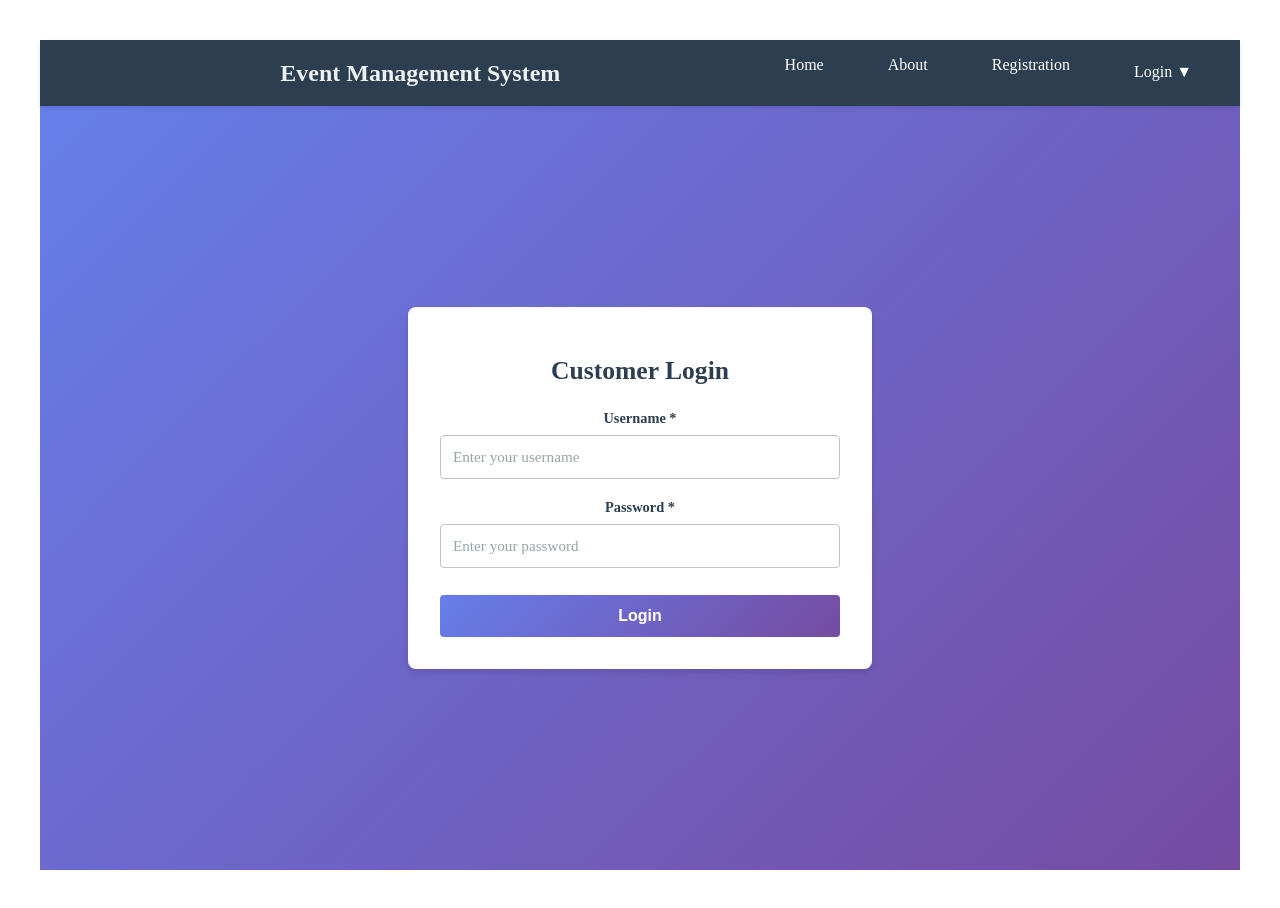
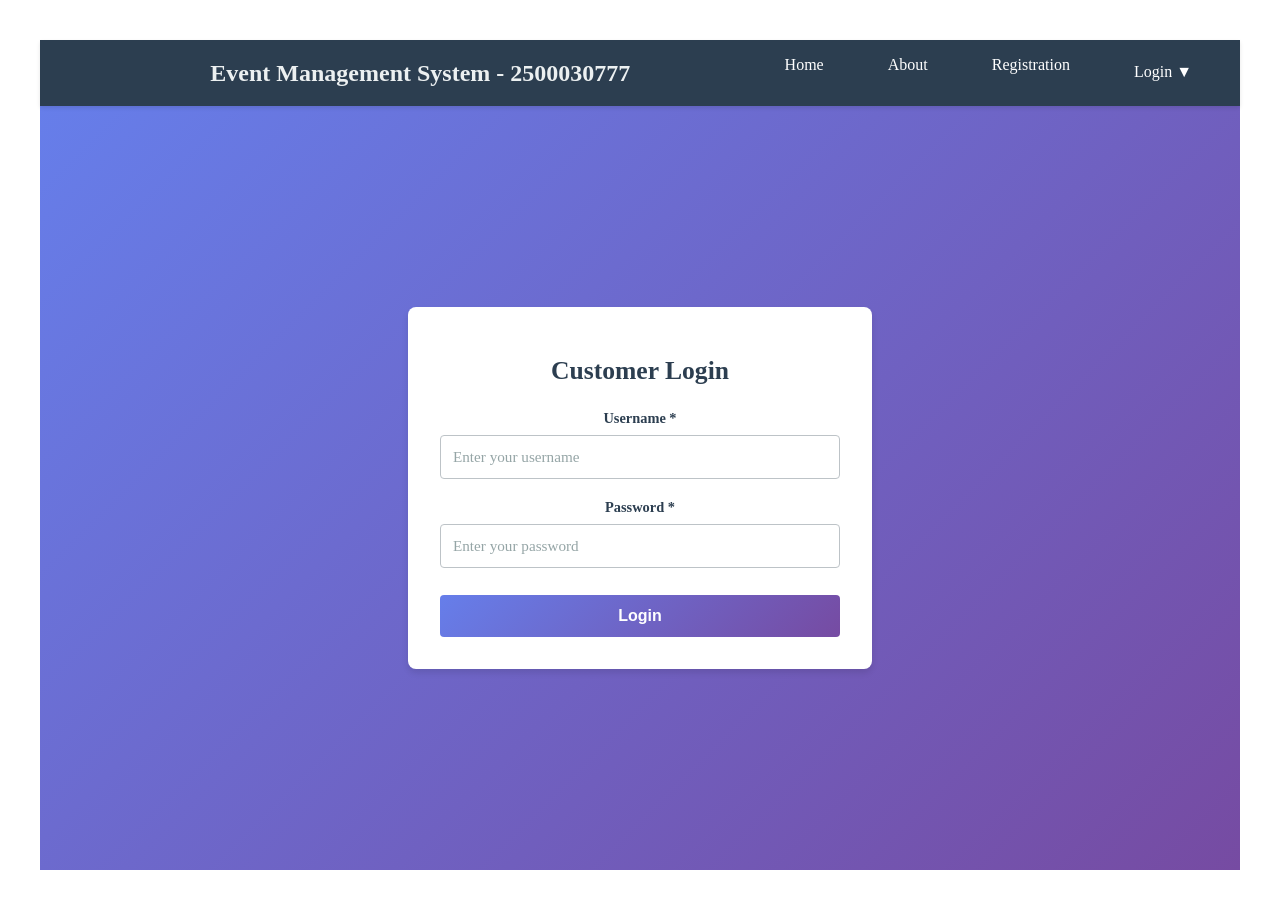
Before and after one commit to keerthisree0207-cloud/reactsdpapp, a React (Vite) app: page /customer-login in a window 1280 px wide. Built offline with nearby package versions, Linux system fonts and the light colour scheme.

Commit message:
modified main navbar

```diff
--- a/src/pages/MainNavBar.jsx
+++ b/src/pages/MainNavBar.jsx
@@ -15,7 +15,7 @@ const MainNavBar = () => {
       <div className="navbar-container">
         <div className="navbar-logo">
           <Link to="/" className="logo-link">
-           Event Management System
+           Event Management System - 2500030777
           </Link>
         </div>
         <ul className="nav-menu">
```
